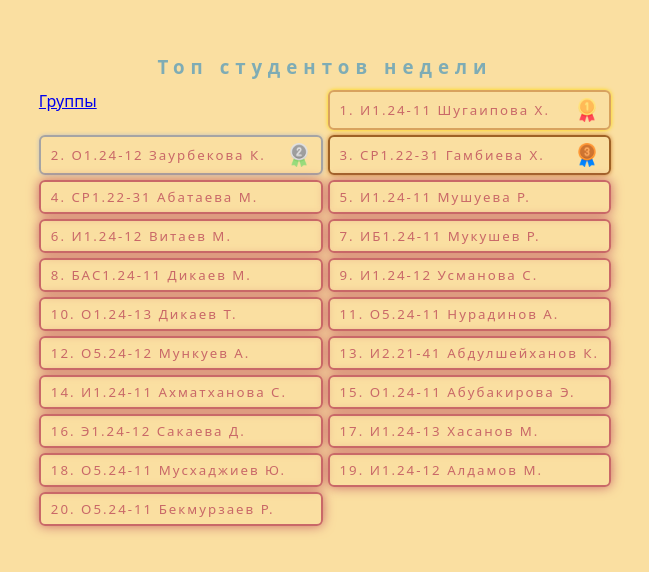
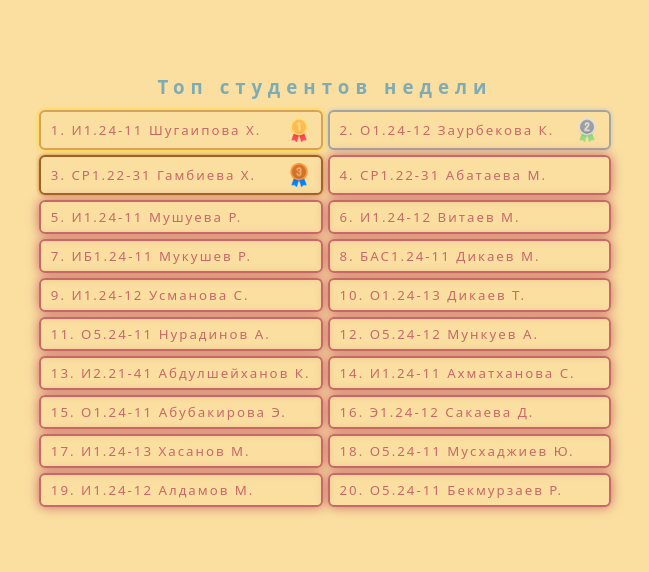
Before and after one commit to altairmsr/ggkit_dashboard, a React (Vite) app in the folder ggkit-dashboard/: page / in a window 1280 px wide. Shown: the part 110-682 px from the top of the page, without its empty margins (315-964 px from the left). Built offline with nearby package versions, Linux system fonts and the light colour scheme.

Commit message:
Update Students.jsx

```diff
--- a/ggkit-dashboard/src/pages/Students.jsx
+++ b/ggkit-dashboard/src/pages/Students.jsx
@@ -7,7 +7,6 @@ const Students = () => {
 	return (
 		<div className="cont_top">
 			<div className="stud_cont">
-				<Link to="/groups">Группы</Link>
 				<h3>Топ студентов недели</h3>
 				{studList.map((el) => (
 					<ListElement
```
